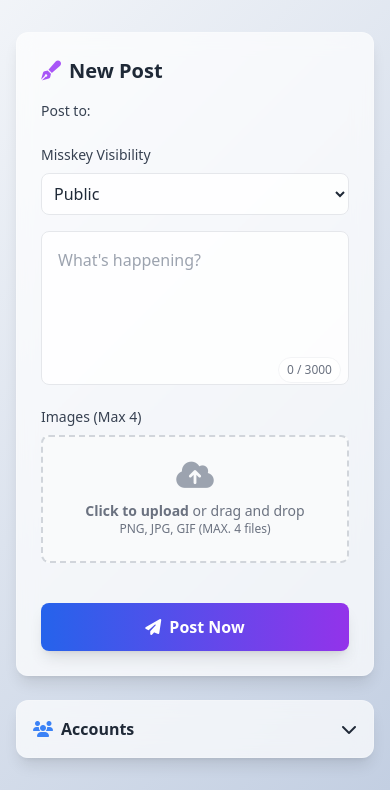
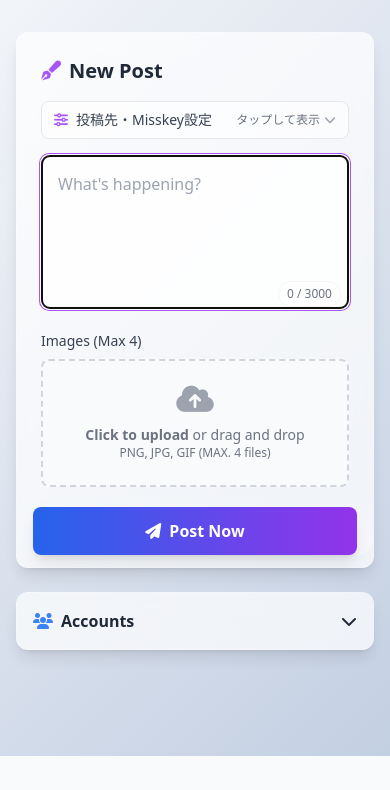
Before and after one commit to tnmt-1/sns-multi-posts, a FastAPI app: page / in a window 390 px wide. Shown: the part 88-878 px from the top of the page. After the commit the page ends 844 px from the top, so only its background shows below. Run offline with FastAPI, Linux system fonts and the light colour scheme; some libraries are stand-ins or nearby versions.

Commit message:
feat: Enhance posting form with advanced settings and mobile responsiveness for account selection and visibility options

```diff
--- a/app/templates/index.html
+++ b/app/templates/index.html
@@ -29,6 +29,45 @@
 
         body {
             background: linear-gradient(135deg, #f5f7fa 0%, #c3cfe2 100%);
+        }
+
+        .mobile-submit-container {
+            position: relative;
+        }
+
+        @media (max-width: 768px) {
+            body {
+                padding-bottom: 7rem;
+            }
+
+            #postForm {
+                padding-bottom: 1rem;
+            }
+
+            .mobile-submit-container {
+                position: fixed;
+                left: 1rem;
+                right: 1rem;
+                bottom: calc(0.75rem + env(safe-area-inset-bottom, 0px));
+                z-index: 40;
+            }
+
+            .mobile-submit-container::before {
+                content: "";
+                position: absolute;
+                inset: -1rem -1rem auto;
+                height: 4rem;
+                background: linear-gradient(180deg, rgba(245, 247, 250, 0) 0%, rgba(245, 247, 250, 0.9) 80%);
+                z-index: -1;
+                border-radius: 1rem;
+            }
+        }
+
+        @media (min-width: 769px) {
+            .mobile-submit-container {
+                position: static;
+                transform: none !important;
+            }
         }
     </style>
 </head>
@@ -66,15 +105,31 @@
                     </h2>
 
                     <form action="/post" method="post" enctype="multipart/form-data" id="postForm">
+                        <!-- Advanced Settings: Post to / Misskey Visibility -->
+                        <details id="advancedSettings"
+                            class="mb-4 rounded-lg bg-white/60 border border-gray-200 overflow-hidden">
+                            <summary
+                                class="list-none cursor-pointer px-3 py-2 flex items-center justify-between text-sm font-medium text-gray-700 select-none">
+                                <span class="flex items-center">
+                                    <i class="fas fa-sliders-h mr-2 text-purple-500"></i>
+                                    投稿先・Misskey設定
+                                </span>
+                                <span class="text-xs text-gray-500 flex items-center">
+                                    タップして表示
+                                    <i class="fas fa-chevron-down ml-1 text-gray-400"></i>
+                                </span>
+                            </summary>
+                            <div class="px-3 pb-3 pt-2 space-y-4">
                                 <!-- Account Selection -->
-                        <div class="mb-4">
-                            <label class="block text-sm font-medium text-gray-700 mb-2">Post to:</label>
+                                <div>
+                                    <label class="block text-xs font-medium text-gray-600 mb-1">Post to:</label>
                                     <div class="flex flex-wrap gap-2">
                                         {% for provider, accs in accounts.items() %}
                                         {% for acc in accs %}
                                         <label
                                             class="inline-flex items-center bg-white border border-gray-200 rounded-full px-3 py-1 cursor-pointer hover:bg-gray-50 transition select-none">
-                                    <input type="checkbox" name="selected_accounts" value="{{ provider }}:{{ acc.id }}"
+                                            <input type="checkbox" name="selected_accounts"
+                                                value="{{ provider }}:{{ acc.id }}"
                                                 class="form-checkbox h-4 w-4 text-purple-600 rounded border-gray-300 focus:ring-purple-500"
                                                 checked onchange="updateCharLimit()">
                                             <span class="ml-2 text-sm text-gray-700">
@@ -91,13 +146,15 @@
                                         {% endfor %}
                                         {% endfor %}
                                     </div>
-                            <p id="accountError" class="text-red-500 text-xs mt-1 hidden">Please select at least one
+                                    <p id="accountError" class="text-red-500 text-xs mt-1 hidden">Please select at least
+                                        one
                                         account.</p>
                                 </div>
 
                                 <!-- Misskey Visibility -->
-                        <div class="mb-4" id="misskeyVisibilitySection">
-                            <label class="block text-sm font-medium text-gray-700 mb-2">Misskey Visibility</label>
+                                <div id="misskeyVisibilitySection">
+                                    <label class="block text-xs font-medium text-gray-600 mb-1">Misskey
+                                        Visibility</label>
                                     <select name="misskey_visibility"
                                         class="w-full p-2 rounded-lg border border-gray-200 focus:ring-2 focus:ring-purple-500 focus:border-transparent bg-white/80">
                                         <option value="public">Public</option>
@@ -106,6 +163,8 @@
                                         <option value="specified">Direct (Specified)</option>
                                     </select>
                                 </div>
+                            </div>
+                        </details>
 
                         <!-- Text Area -->
                         <div class="mb-4 relative">
@@ -140,10 +199,12 @@
                         </div>
 
                         <!-- Submit Button -->
+                        <div id="mobileSubmitContainer" class="mobile-submit-container">
                             <button type="submit" id="submitBtn"
                                 class="w-full bg-gradient-to-r from-blue-600 to-purple-600 text-white font-bold py-3 px-4 rounded-lg shadow-lg hover:shadow-xl transform hover:-translate-y-0.5 transition duration-200 flex items-center justify-center">
                                 <i class="fas fa-paper-plane mr-2"></i> Post Now
                             </button>
+                        </div>
                     </form>
                 </div>
             </div>
@@ -393,6 +454,29 @@
                     document.getElementById('postForm').submit();
                 }
             });
+
+            // 初期フォーカスとモバイルキーボード対応
+            const textArea = document.getElementById('postText');
+            if (textArea) {
+                setTimeout(() => {
+                    textArea.focus({ preventScroll: true });
+                }, 200);
+            }
+
+            // Advanced settings（Post to / Misskey）をデスクトップではデフォルト展開
+            const advanced = document.getElementById('advancedSettings');
+            if (advanced && window.matchMedia) {
+                const mq = window.matchMedia('(min-width: 768px)');
+                if (mq.matches) {
+                    advanced.open = true;
+                }
+                mq.addEventListener('change', (e) => {
+                    if (e.matches) {
+                        advanced.open = true;
+                    }
+                });
+            }
+
         });
         // ===== ローカル保存関連ここまで =====
     </script>
```
Lines whose indentation alone changed are shown as unchanged.
